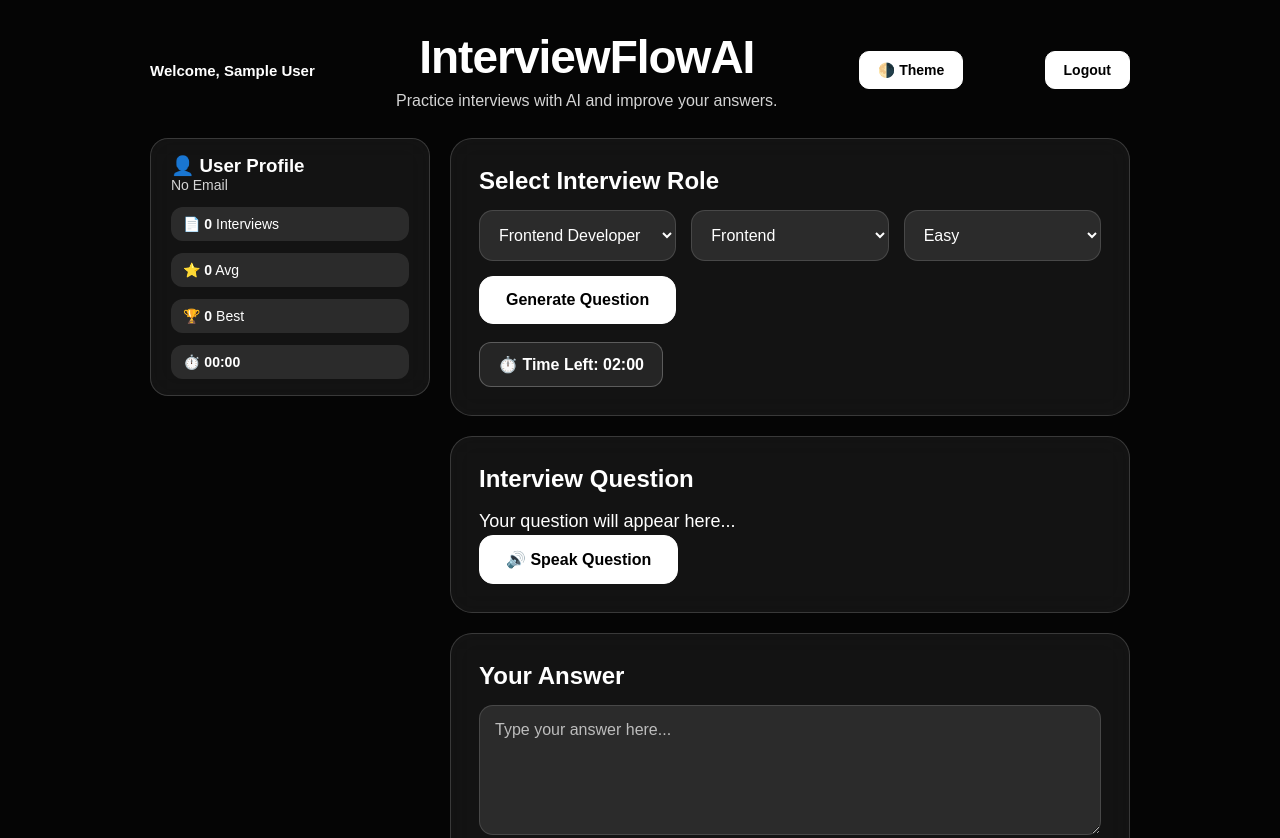
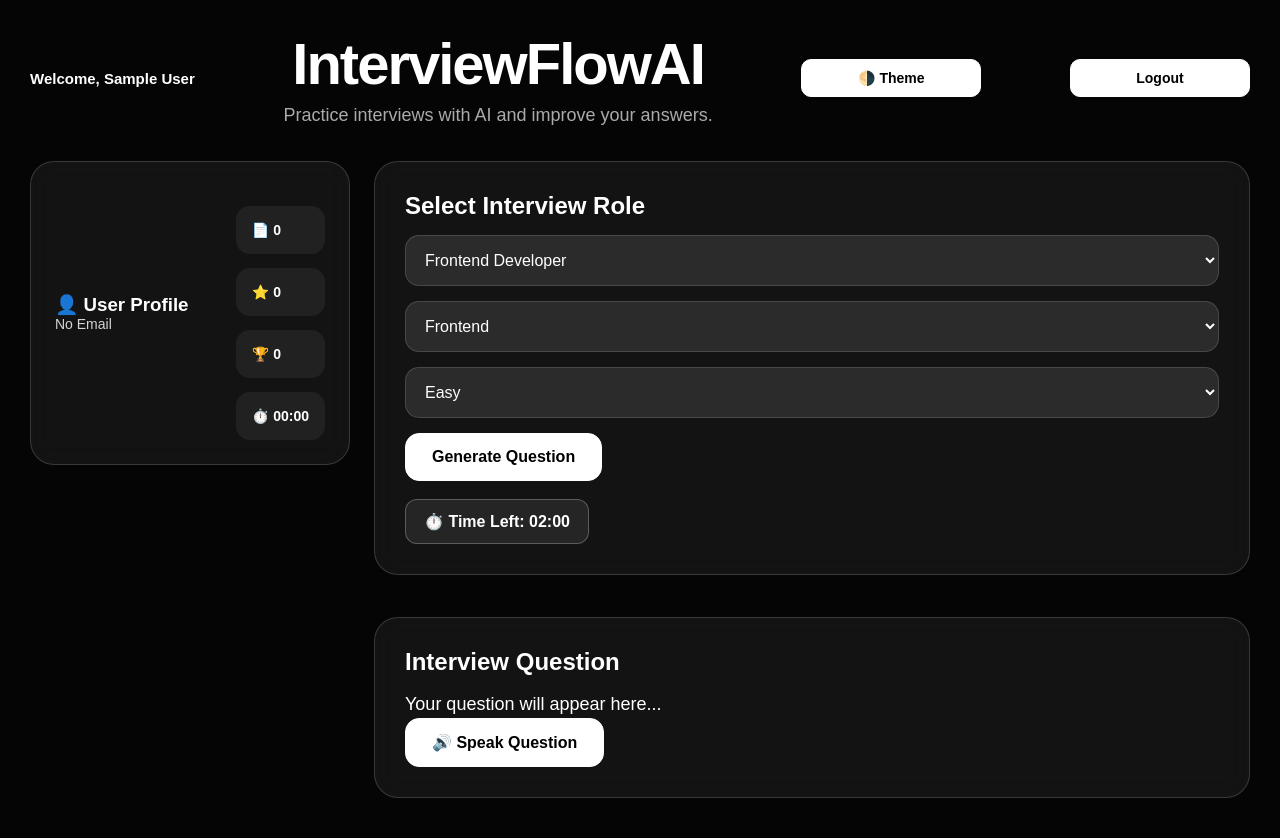
Before and after one commit to vivekkhatik617-dotcom/InterviewFlow-AI, a website: page index.html in a window 1280 px wide. Shown: the top 838 px of the page. Drawn offline with nearby package versions, Linux system fonts and the light colour scheme; sample sign-in values are in the browser's storage.

Commit message:
Add sidebar dashboard layout

```diff
--- a/index.html
+++ b/index.html
@@ -20,6 +20,7 @@
 
     <header>
         <div class="user-bar">
+
             <span id="userName">Welcome User</span>
 
             <div>
@@ -31,89 +32,108 @@
                 🌗 Theme
             </button>
 
-                <button onclick="logoutUser()">Logout</button>
+            <button onclick="logoutUser()">
+                Logout
+            </button>
+
         </div>
     </header>
 
-        <div class="dashboard">
 
-            <aside class="sidebar">
+    <div class="dashboard-layout">
+
+        <!-- LEFT SIDEBAR -->
+
+        <div class="left-sidebar">
 
             <section class="mini-profile">
+
                 <div>
                     <h3>👤 User Profile</h3>
                     <p id="profileEmail">No Email</p>
                 </div>
 
                 <div class="mini-stats">
-                        <span>📄 <b id="profileTotal">0</b> Interviews</span>
-                        <span>⭐ <b id="profileAvg">0</b> Avg</span>
-                        <span>🏆 <b id="profileBest">0</b> Best</span>
+                    <span>📄 <b id="profileTotal">0</b></span>
+                    <span>⭐ <b id="profileAvg">0</b></span>
+                    <span>🏆 <b id="profileBest">0</b></span>
                     <span>⏱️ <b id="profileTime">00:00</b></span>
                 </div>
+
             </section>
 
-            </aside>
+        </div>
 
-            <main class="main-content">
+
+        <!-- MAIN CONTENT -->
+
+        <div class="main-content">
 
             <section class="card">
+
                 <h2>Select Interview Role</h2>
 
-                    <div class="select-grid">
                 <select id="role">
                     <option value="Frontend Developer">Frontend Developer</option>
-                            <option value="Backend Developer">Backend Developer</option>
-                            <option value="Java Developer">Java Developer</option>
-                            <option value="C++ Developer">C++ Developer</option>
-                            <option value="HR Interview">HR Interview</option>
                 </select>
 
                 <select id="category">
                     <option value="Frontend">Frontend</option>
-                            <option value="Backend">Backend</option>
-                            <option value="React">React</option>
-                            <option value="Node.js">Node.js</option>
-                            <option value="Java">Java</option>
-                            <option value="Python">Python</option>
-                            <option value="DSA">DSA</option>
-                            <option value="HR Interview">HR Interview</option>
-                            <option value="System Design">System Design</option>
                 </select>
 
                 <select id="difficulty">
                     <option value="Easy">Easy</option>
-                            <option value="Medium">Medium</option>
-                            <option value="Hard">Hard</option>
                 </select>
+
+                <button onclick="getQuestion()">
+                    Generate Question
+                </button>
+
+                <div class="timer-box">
+                    ⏱️ Time Left:
+                    <span id="timer">02:00</span>
                 </div>
 
-                    <button onclick="getQuestion()">Generate Question</button>
-
-                    <div class="timer-box">
-                        ⏱️ Time Left: <span id="timer">02:00</span>
-                    </div>
             </section>
 
+
             <section class="card" id="questionBox">
+
                 <h2>Interview Question</h2>
-                    <p id="questionText">Your question will appear here...</p>
 
-                    <button onclick="speakQuestion()">🔊 Speak Question</button>
+                <p id="questionText">
+                    Your question will appear here...
+                </p>
+
+                <button onclick="speakQuestion()">
+                    🔊 Speak Question
+                </button>
+
             </section>
 
+
             <section class="card">
+
                 <h2>Your Answer</h2>
 
-                    <textarea id="answer" placeholder="Type your answer here..."></textarea>
+                <textarea id="answer"
+                    placeholder="Type your answer here..."></textarea>
 
-                    <button onclick="startVoiceInput()">🎤 Start Voice Answer</button>
-                    <button onclick="getFeedback()">Get Feedback</button>
+                <button onclick="startVoiceInput()">
+                    🎤 Start Voice Answer
+                </button>
+
+                <button onclick="getFeedback()">
+                    Get Feedback
+                </button>
 
                 <div id="feedbackText"></div>
+
             </section>
 
+
             <section class="card">
+
                 <h2>AI Performance Report</h2>
 
                 <div id="performanceReport">
@@ -123,29 +143,40 @@
                 <button onclick="downloadReportPDF()">
                     📄 Download Report PDF
                 </button>
+
             </section>
 
+
             <section class="card">
+
                 <h2>📊 Analytics Dashboard</h2>
+
                 <canvas id="scoreChart"></canvas>
+
             </section>
 
+
             <section class="card">
+
                 <h2>Interview History</h2>
 
                 <div class="stats">
-                        <p>⭐ Average Score: <span id="avgScore">0</span></p>
-                        <p>🏆 Best Score: <span id="bestScore">0</span></p>
+                    <p>
+                        ⭐ Average Score:
+                        <span id="avgScore">0</span>
+                    </p>
+
+                    <p>
+                        🏆 Best Score:
+                        <span id="bestScore">0</span>
+                    </p>
                 </div>
 
                 <div id="historyList"></div>
+
             </section>
 
-                <button onclick="clearHistory()">
-                    🗑️ Clear History
-                </button>
-
-            </main>
+        </div>
 
     </div>
 
--- a/style.css
+++ b/style.css
@@ -451,3 +451,76 @@ body.light-mode .history-card {
         grid-template-columns: 1fr;
     }
 }
+
+.app {
+    max-width: 1400px;
+    margin: auto;
+}
+
+.dashboard-layout {
+    display: grid;
+    grid-template-columns: 320px 1fr;
+    gap: 24px;
+    align-items: start;
+}
+
+.left-sidebar {
+    position: sticky;
+    top: 20px;
+}
+
+.main-content {
+    display: flex;
+    flex-direction: column;
+    gap: 22px;
+}
+
+.card {
+    padding: 30px;
+    border-radius: 24px;
+}
+
+.user-bar {
+    display: flex;
+    justify-content: space-between;
+    align-items: center;
+    margin-bottom: 35px;
+}
+
+.user-bar h1 {
+    font-size: 58px;
+    font-weight: 800;
+    letter-spacing: -2px;
+}
+
+.user-bar p {
+    font-size: 18px;
+    opacity: 0.8;
+}
+
+.mini-profile {
+    padding: 24px;
+    border-radius: 24px;
+}
+
+.mini-stats {
+    display: flex;
+    flex-direction: column;
+    gap: 14px;
+    margin-top: 20px;
+}
+
+.mini-stats span {
+    width: 100%;
+    padding: 16px;
+    border-radius: 14px;
+    background: rgba(255, 255, 255, 0.06);
+}
+
+button {
+    min-width: 180px;
+}
+
+#scoreChart {
+    margin-top: 20px;
+}
```
Lines whose indentation alone changed are shown as unchanged.
